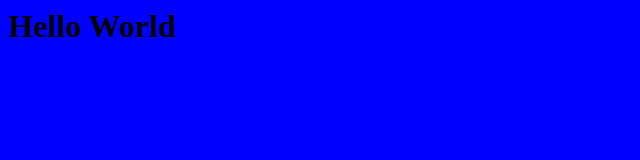
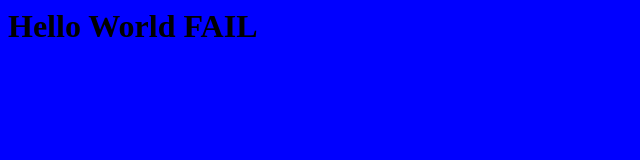
Before and after one commit to jenkinstix/automate, a website: page public/index.html in a window 1280 px wide. Shown: the whole page, without its empty margins (0-640 px from the left). Drawn offline with Linux system fonts and the light colour scheme.

Commit message:
index text updated to fail test

```diff
--- a/public/index.html
+++ b/public/index.html
@@ -1,3 +1,3 @@
 <body style="background-color: blue">
-	<h1 id="header">Hello World</h1>
+	<h1 id="header">Hello World FAIL</h1>
 </body>
```
Also changed, not shown: 1 other file.
